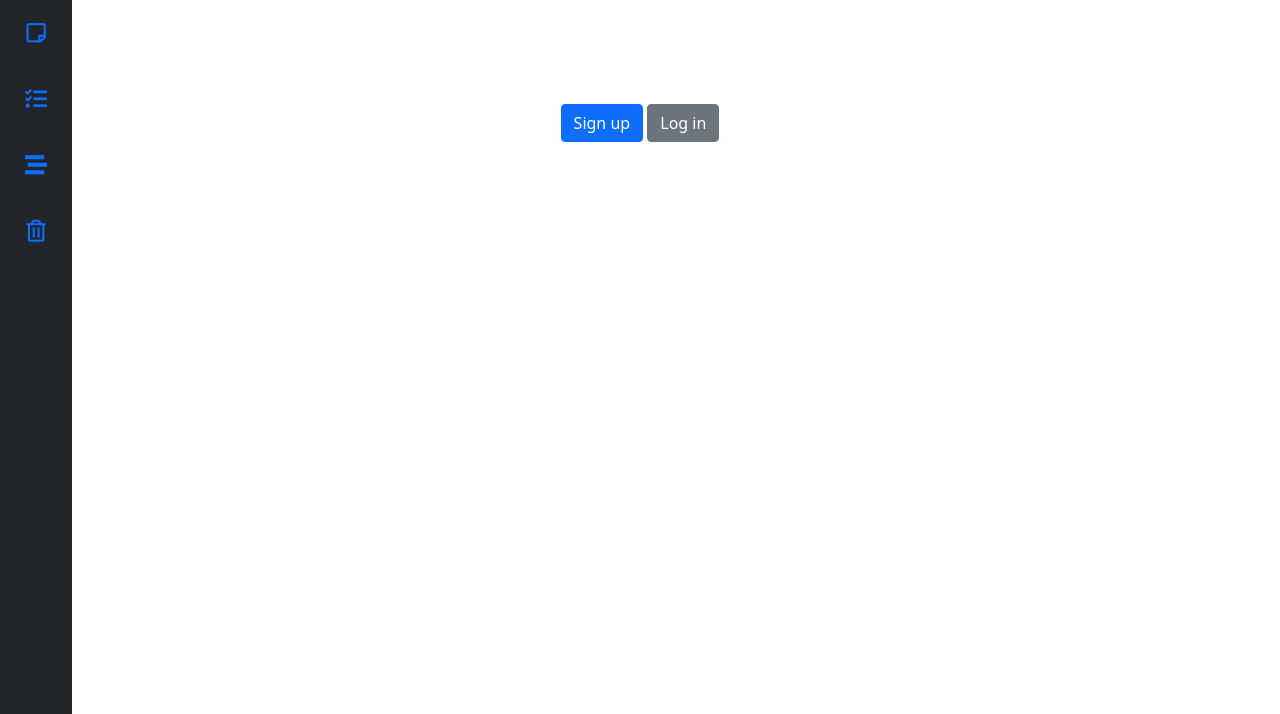
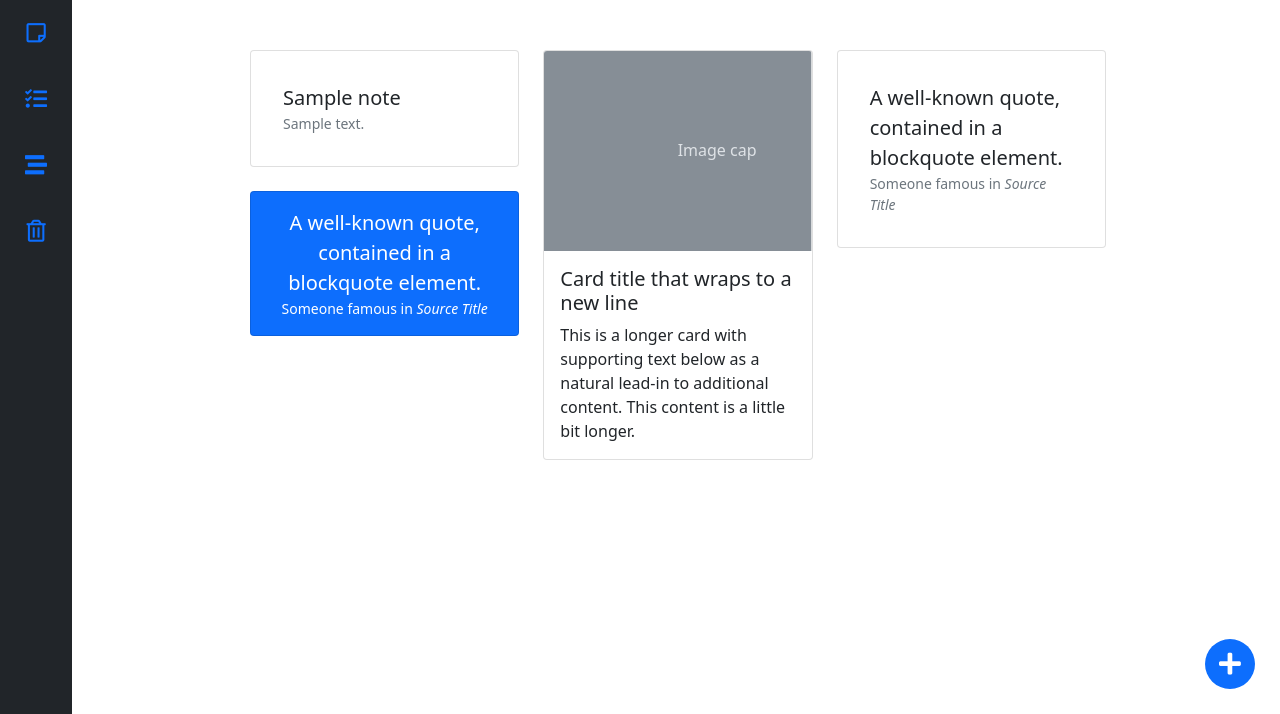
Before and after one commit to PashaKopka/remind, a Django app: template templates/main/notes.html in a window 1280 px wide. Shown: the part 86-800 px from the top of the page. Run offline with Django 3.2, Linux system fonts and the light colour scheme; the template is opened without the code that fills it: most values are stand-ins (such as "Sample title", 1, 10 or a date in 2020); some libraries are stand-ins or nearby versions.

Commit message:
[new feature] note page, note adding frontend and backend

```diff
--- a/main/urls.py
+++ b/main/urls.py
@@ -17,4 +17,6 @@ urlpatterns = [
     path('user_page/lists/', ListsView.as_view(), name='user_page_lists'),
     path('user_page/projects/', ProjectsView.as_view(), name='user_page_projects'),
     path('user_page/trash/', TrashView.as_view(), name='user_page_trash'),
+
+    path('user_page/notes/create_new_note/', NotesView.as_view(), name='create_new_note'),
 ]
--- a/static/main/main.css
+++ b/static/main/css/main.css
@@ -93,3 +93,58 @@ form#sign_up_form{
 .left-bar-link:hover .left-bar-link-text{
 	display: inline;
 }
+
+#notes-block{
+	left: 250px;
+    top: 50px;
+    width: calc(100% - 400px);
+}
+.blockquote-footer::before{
+	display: none;
+}
+
+#plus-button{
+	display: block;
+	width: 50px;
+	height: 50px;
+	position: fixed;
+	bottom: 25px;
+	right: 25px;
+	background-color: #0D6EFD;
+	border-radius: 50%;
+	z-index: 100;
+	cursor: pointer;
+	color: #fff;
+	line-height: 50px;
+	text-align: center;
+}
+#plus-button i{
+	font-size: 25px;
+	position: relative;
+    top: 3px;
+}
+
+#note-header{
+	padding: 0!important;
+}
+#note-body{
+	padding: 0!important;
+}
+#note-text,
+#note-title{
+	width: 100%;
+	height: 50px;
+    padding: 0 20px;
+	border: 0px solid #fff;
+	outline: none;
+}
+#note-text{
+	padding: 20px;
+	min-height: 400px;
+}
+#note-files{
+	cursor: pointer;
+	padding: 20px;
+	border: 5px dashed #BABBAB;
+	width: 100%;
+}
--- /dev/null
+++ b/static/main/js/script.js
@@ -0,0 +1,5 @@
+$(document).ready(function(){
+	$('#plus-button').click(function() {
+		$('#add-note-modal').modal('show');
+	});
+});
--- a/templates/base.html
+++ b/templates/base.html
@@ -7,7 +7,7 @@
     <!-- CSS only -->
     <link href="https://cdn.jsdelivr.net/npm/bootstrap@5.0.0-beta3/dist/css/bootstrap.min.css" rel="stylesheet"
           integrity="sha384-eOJMYsd53ii+scO/bJGFsiCZc+5NDVN2yr8+0RDqr0Ql0h+rP48ckxlpbzKgwra6" crossorigin="anonymous">
-    <link href="{% static 'main/main.css' %}" rel="stylesheet">
+    <link href="{% static 'main/css/main.css' %}" rel="stylesheet">
     <link rel="stylesheet" href="https://pro.fontawesome.com/releases/v5.10.0/css/all.css"
           integrity="sha384-AYmEC3Yw5cVb3ZcuHtOA93w35dYTsvhLPVnYs9eStHfGJvOvKxVfELGroGkvsg+p" crossorigin="anonymous"/>
 </head>
@@ -19,8 +19,18 @@
 {% endblock content %}
 
 <!-- JavaScript Bundle with Popper -->
-<script src="https://cdn.jsdelivr.net/npm/bootstrap@5.0.0-beta3/dist/js/bootstrap.bundle.min.js"
-        integrity="sha384-JEW9xMcG8R+pH31jmWH6WWP0WintQrMb4s7ZOdauHnUtxwoG2vI5DkLtS3qm9Ekf"
+
+<script src="https://cdn.jsdelivr.net/npm/masonry-layout@4.2.2/dist/masonry.pkgd.min.js"
+        integrity="sha384-GNFwBvfVxBkLMJpYMOABq3c+d3KnQxudP/mGPkzpZSTYykLBNsZEnG2D9G/X/+7D" crossorigin="anonymous"
+        async></script>
+<script src="https://code.jquery.com/jquery-3.6.0.min.js"
+        integrity="sha256-/xUj+3OJU5yExlq6GSYGSHk7tPXikynS7ogEvDej/m4=" crossorigin="anonymous"></script>
+<script src="https://cdn.jsdelivr.net/npm/@popperjs/core@2.9.2/dist/umd/popper.min.js"
+        integrity="sha384-IQsoLXl5PILFhosVNubq5LC7Qb9DXgDA9i+tQ8Zj3iwWAwPtgFTxbJ8NT4GN1R8p"
         crossorigin="anonymous"></script>
+<script src="https://cdn.jsdelivr.net/npm/bootstrap@5.0.1/dist/js/bootstrap.min.js"
+        integrity="sha384-Atwg2Pkwv9vp0ygtn1JAojH0nYbwNJLPhwyoVbhoPwBhjQPR5VtM2+xf0Uwh9KtT"
+        crossorigin="anonymous"></script>
+<script src="{% static 'main/js/script.js' %}"></script>
 
 </html>
--- a/templates/main/notes.html
+++ b/templates/main/notes.html
@@ -7,16 +7,90 @@
 
 <main>
 
-    <section class="py-5 text-center container">
-        <div class="row py-lg-5">
-            <div class="col-lg-6 col-md-8 mx-auto">
-                <a href="sign_up/" class="btn btn-primary my-2">Sign up</a>
-                <a href="log_in/" class="btn btn-secondary my-2">Log in</a>
+    <div class="row" id="notes-block" data-masonry="{&quot;percentPosition&quot;: true }" style="height: 688px;">
+        {% for note in notes %}
+        <div class="col-sm-6 col-lg-4 mb-4" style="position: absolute; left: 33.3323%; top: 0px;">
+            <div class="card p-3">
+                <figure class="p-3 mb-0">
+                    <blockquote class="blockquote">
+                        <p>{{ note.title }}</p>
+                    </blockquote>
+                    <figcaption class="blockquote-footer mb-0 text-muted">
+                        {{ note.text }}
+                    </figcaption>
+                </figure>
             </div>
         </div>
-    </section>
+        {% endfor %}
+        <div class="col-sm-6 col-lg-4 mb-4" style="position: absolute; left: 0%; top: 0px;">
+            <div class="card">
+                <svg class="bd-placeholder-img card-img-top" width="100%" height="200"
+                     xmlns="http://www.w3.org/2000/svg" role="img" aria-label="Placeholder: Image cap"
+                     preserveAspectRatio="xMidYMid slice" focusable="false"><title>Placeholder</title>
+                    <rect width="100%" height="100%" fill="#868e96"></rect>
+                    <text x="50%" y="50%" fill="#dee2e6" dy=".3em">Image cap</text>
+                </svg>
+
+                <div class="card-body">
+                    <h5 class="card-title">Card title that wraps to a new line</h5>
+                    <p class="card-text">This is a longer card with supporting text below as a natural lead-in to
+                        additional content. This content is a little bit longer.</p>
+                </div>
+            </div>
+        </div>
+        <div class="col-sm-6 col-lg-4 mb-4" style="position: absolute; left: 33.3323%; top: 0px;">
+            <div class="card p-3">
+                <figure class="p-3 mb-0">
+                    <blockquote class="blockquote">
+                        <p>A well-known quote, contained in a blockquote element.</p>
+                    </blockquote>
+                    <figcaption class="blockquote-footer mb-0 text-muted">
+                        Someone famous in <cite title="Source Title">Source Title</cite>
+                    </figcaption>
+                </figure>
+            </div>
+        </div>
+        <div class="col-sm-6 col-lg-4 mb-4" style="position: absolute; left: 33.3323%; top: 170px;">
+            <div class="card bg-primary text-white text-center p-3">
+                <figure class="mb-0">
+                    <blockquote class="blockquote">
+                        <p>A well-known quote, contained in a blockquote element.</p>
+                    </blockquote>
+                    <figcaption class="blockquote-footer mb-0 text-white">
+                        Someone famous in <cite title="Source Title">Source Title</cite>
+                    </figcaption>
+                </figure>
+            </div>
+        </div>
+    </div>
 
 </main>
+
+<div id="plus-button"><i class="fas fa-plus"></i></div>
+
+<!-- Modal -->
+<div class="modal fade" id="add-note-modal" tabindex="-1" role="dialog" aria-labelledby="add-note-modal"
+     aria-hidden="true">
+    <div class="modal-dialog modal-dialog-scrollable" role="document">
+        <div class="modal-content">
+            <form action="{% url 'create_new_note' %}" method="post" enctype="multipart/form-data">
+                {% csrf_token %}
+                <div id="note-header" class="modal-header">
+                    <input name="title" type="text" id="note-title" placeholder="Title">
+                </div>
+                <div id="note-body" class="modal-body">
+                    <textarea name="text" id="note-text" placeholder="Text"></textarea>
+                    <div class="custom-file">
+                        <input name="files" id="note-files" multiple="true" type="file" class="custom-file-input" id="customFile">
+                    </div>
+                </div>
+                <div class="modal-footer">
+                    <button type="submit" class="btn btn-primary">Save changes</button>
+                </div>
+            </form>
+        </div>
+    </div>
+</div>
 
 </body>
 
```
Also changed, not shown: main/forms.py (+7 -1 lines), main/models.py (+5 -5 lines), main/views.py (+23 -3 lines), main/migrations/0007_auto_20210617_1741.py (added), main/migrations/0008_auto_20210617_1742.py (added), main/migrations/0009_auto_20210617_1743.py (added), main/migrations/0010_auto_20210620_2045.py (added), 1 other file.
